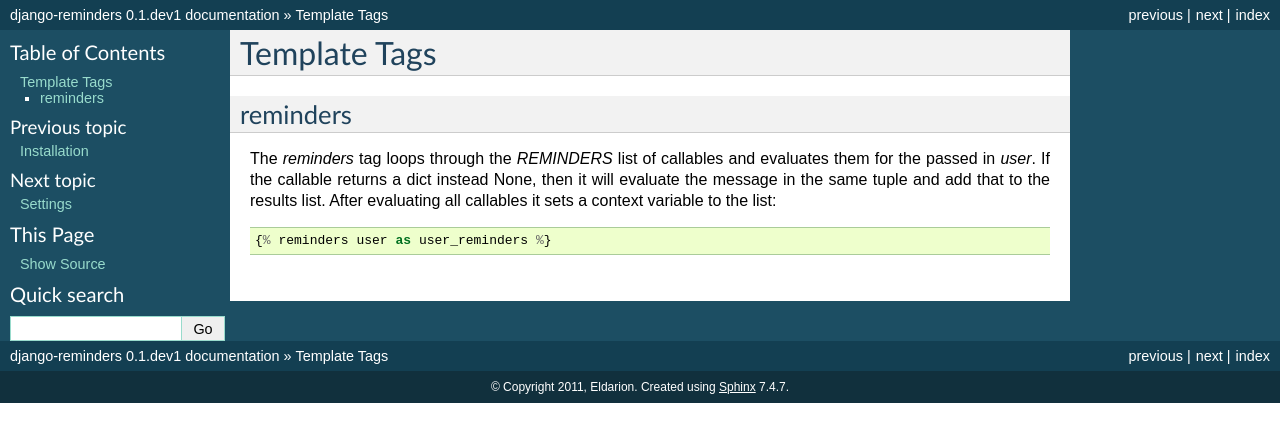
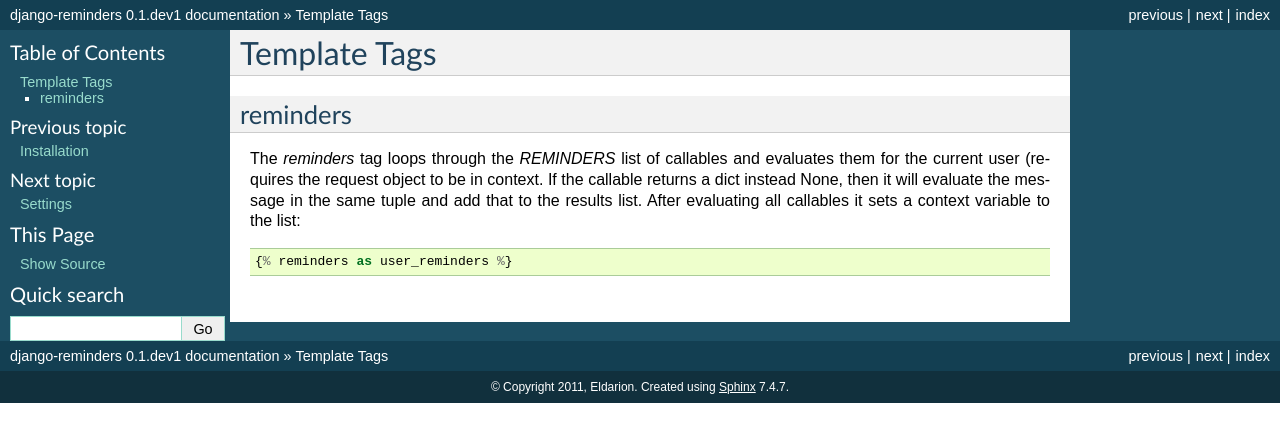
Before and after one commit to eldarion/django-reminders, a Sphinx documentation site: the page built from docs/templatetags.rst, in a window 1280 px wide. Shown: the top 442 px of the page. Built offline with Sphinx 7.4.7, drawn with Linux system fonts in a browser that asks for light colours.

Commit message:
Update templatetag design to expect request object in context

```diff
--- a/docs/templatetags.rst
+++ b/docs/templatetags.rst
@@ -7,9 +7,9 @@ reminders
 ---------
 
 The `reminders` tag loops through the `REMINDERS` list of callables and
-evaluates them for the passed in `user`. If the callable returns a dict
-instead None, then it will evaluate the message in the same tuple and
-add that to the results list. After evaluating all callables it sets
-a context variable to the list::
+evaluates them for the current user (requires the request object to be
+in context. If the callable returns a dict instead None, then it will
+evaluate the message in the same tuple and add that to the results list.
+After evaluating all callables it sets a context variable to the list::
 
-    {% reminders user as user_reminders %}
+    {% reminders as user_reminders %}
--- a/docs/usage.rst
+++ b/docs/usage.rst
@@ -14,7 +14,7 @@ Example::
 
     <h3>Reminders</h3>
 
-    {% reminders request.user as user_reminders %}
+    {% reminders as user_reminders %}
 
     {% if user_reminders %}
         <ul>
```
